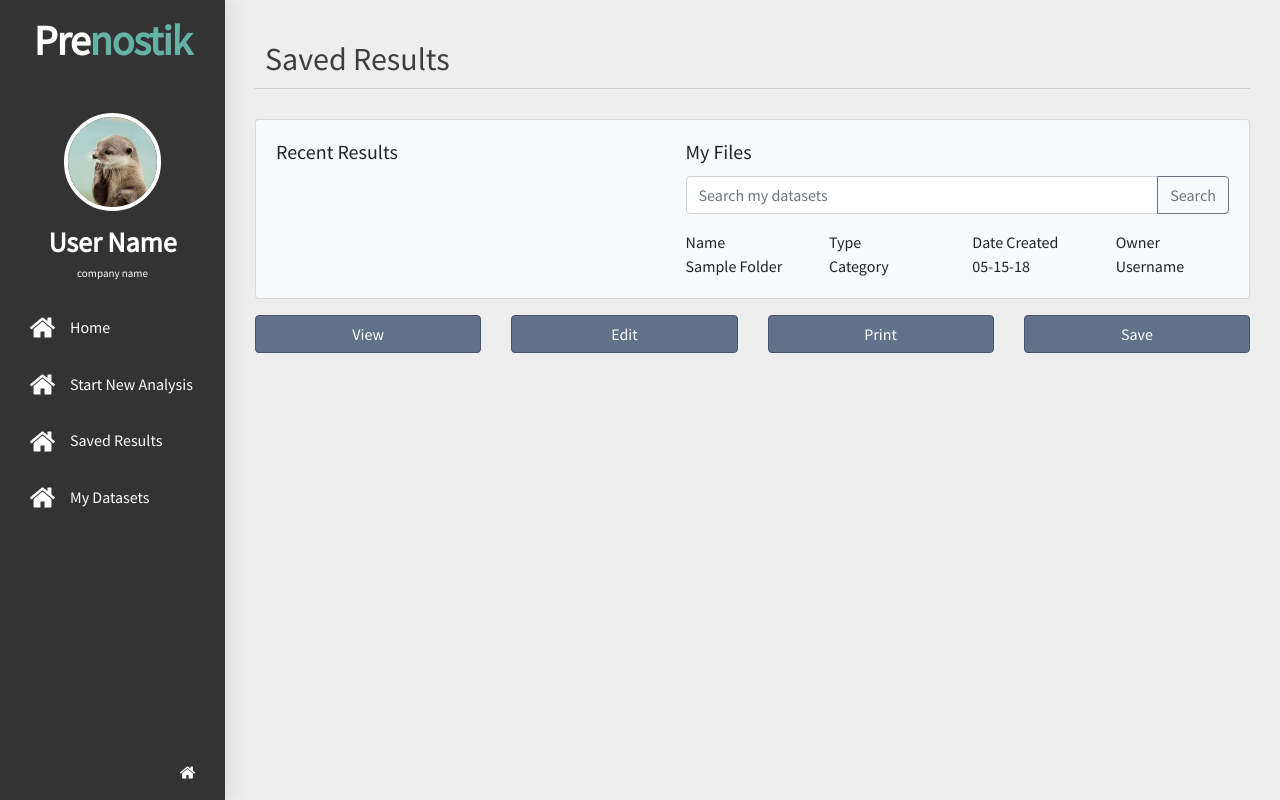
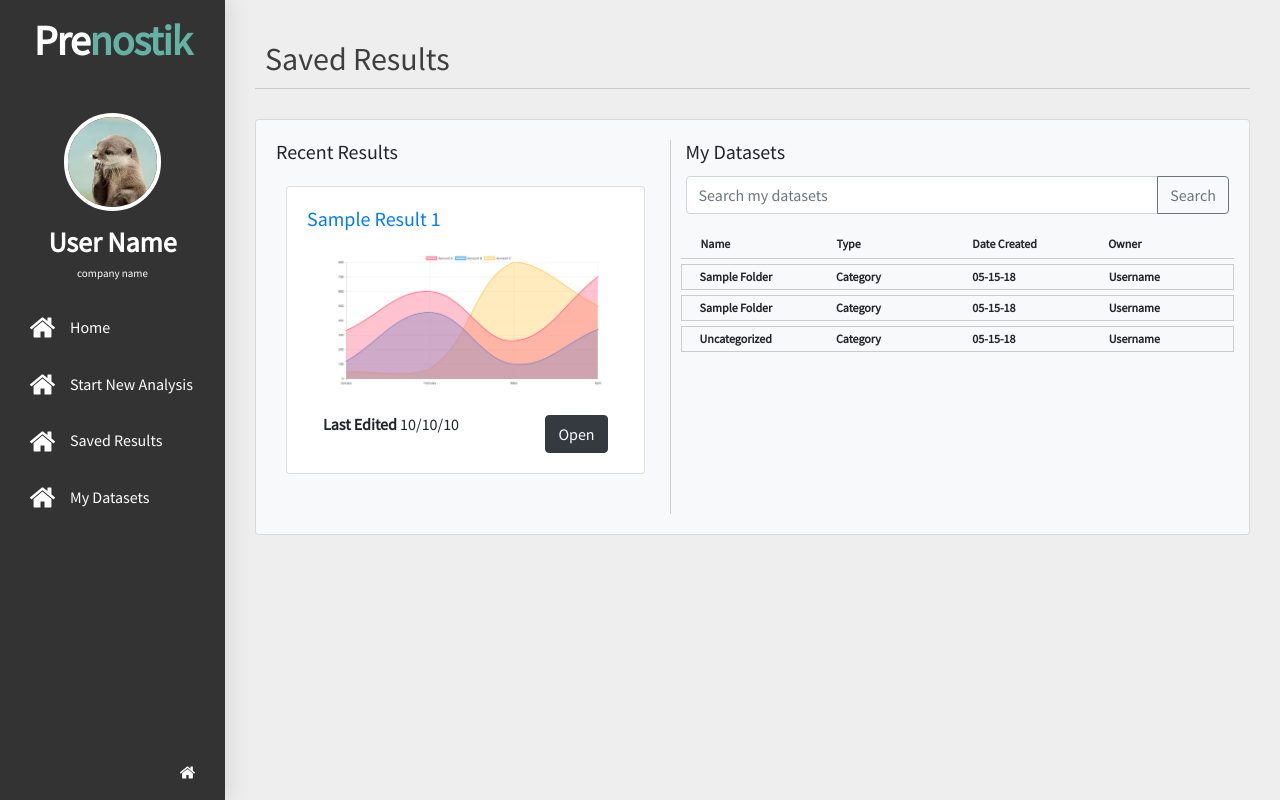
Before and after one commit to ryanae/prenostik, a React (Create React App) app: page /saved-results in a window 1280 px wide. Built offline with nearby package versions, Linux system fonts and the light colour scheme.

Commit message:
more updates to saved results page

```diff
--- a/src/pages/saved/savedResults.css
+++ b/src/pages/saved/savedResults.css
@@ -1,58 +1,39 @@
-.savedResults {
-
+#recent-results {
+    border-right: 1px solid #ccc;
 }
 
-#open-save-btn {
-
+.recent-entries {
+    padding: 10px;
+    font-size: 12px;
 }
 
-.btn-block button{
-    margin: 30px;
+#my-datasets {
+    font-size: 12px;
 }
 
-.btn-primary{
-
-    background-color: #617189!important;
-    border-color: #495466;
+.entries {
+    padding-left: 10px;
+    padding-right: 10px;
 }
 
-.panel{
-    background-color: #ffffff!important;
-    border-radius: 25px;
+#entry-labels {
+    font-weight: bold;
+    border-bottom: 1px solid #ccc;
+    padding: 5px;
 }
 
-#saved-heading {
-    text-align: left;
-    letter-spacing: 1px;
-    font-size: 2em;
-    font-family: inherit;
-    padding: 10px;
-    padding-left:25px;
-    margin-top: 20px;
+.entry-category {
+    margin-top: 5px;
+    padding: 3px;
+    font-weight: bold;
+    border: 1px solid #ccc;
 }
 
-.panel-body{
-    display: flex;
-    justify-content: space-between;
-    align-items: center;
-    padding: 20px;
+.entry-file {
+    padding-left: 3px;
 }
 
-.panel img {
-    width: 100%;
+.gray-bg {
+    background: #eee;
+    padding: 3px;
 }
-
-/*
-#last-edited-text{
-    position:absolute;
-    bottom: 10px;
-    padding: 10px;
-    padding-left: 25px;
-}
-
-#open-save-btn{
-    position: absolute;
-    bottom: 30px;
-    right: 10px;
-}
-*/
--- a/src/pages/saved/savedResults.js
+++ b/src/pages/saved/savedResults.js
@@ -28,6 +28,102 @@ class savedResults extends Component {
                 </div>
 
                 <div class="collapse" id="expanded-category-1">
+                    <div class="row entry-file gray-bg">
+                        <div class="col"> Sample File </div>
+                        <div class="col"> .csv File </div>
+                        <div class="col"> 01-03-18 </div>
+                        <div class="col"> Username </div>
+                    </div>
+
+                    <div class="row entry-file">
+                        <div class="col"> Sample File </div>
+                        <div class="col"> .csv File </div>
+                        <div class="col"> 01-03-18 </div>
+                        <div class="col"> Username </div>
+                    </div>
+
+                    <div class="row entry-file gray-bg">
+                        <div class="col"> Sample File </div>
+                        <div class="col"> .csv File </div>
+                        <div class="col"> 01-03-18 </div>
+                        <div class="col"> Username </div>
+                    </div>
+
+                    <div class="row entry-file">
+                        <div class="col"> Sample File </div>
+                        <div class="col"> .csv File </div>
+                        <div class="col"> 01-03-18 </div>
+                        <div class="col"> Username </div>
+                    </div>
+                </div>
+
+
+                <div class="row entry-category" data-toggle="collapse" href="#expanded-category-2">
+                    <div class="col"> Sample Folder </div>
+                    <div class="col"> Category </div>
+                    <div class="col"> 05-15-18 </div>
+                    <div class="col"> Username </div>
+                </div>
+
+                <div class="collapse" id="expanded-category-2">
+                    <div class="row entry-file gray-bg">
+                        <div class="col"> Sample File </div>
+                        <div class="col"> .csv File </div>
+                        <div class="col"> 01-03-18 </div>
+                        <div class="col"> Username </div>
+                    </div>
+
+                    <div class="row entry-file">
+                        <div class="col"> Sample File </div>
+                        <div class="col"> .csv File </div>
+                        <div class="col"> 01-03-18 </div>
+                        <div class="col"> Username </div>
+                    </div>
+                </div>
+
+                <div class="row entry-category" data-toggle="collapse" href="#expanded-category-3">
+                    <div class="col"> Uncategorized </div>
+                    <div class="col"> Category </div>
+                    <div class="col"> 05-15-18 </div>
+                    <div class="col"> Username </div>
+                </div>
+
+                <div class="collapse" id="expanded-category-3">
+                    <div class="row entry-file gray-bg">
+                        <div class="col"> Sample File </div>
+                        <div class="col"> .csv File </div>
+                        <div class="col"> 01-03-18 </div>
+                        <div class="col"> Username </div>
+                    </div>
+
+                    <div class="row entry-file">
+                        <div class="col"> Sample File </div>
+                        <div class="col"> .csv File </div>
+                        <div class="col"> 01-03-18 </div>
+                        <div class="col"> Username </div>
+                    </div>
+
+                    <div class="row entry-file gray-bg">
+                        <div class="col"> Sample File </div>
+                        <div class="col"> .csv File </div>
+                        <div class="col"> 01-03-18 </div>
+                        <div class="col"> Username </div>
+                    </div>
+
+                    <div class="row entry-file">
+                        <div class="col"> Sample File </div>
+                        <div class="col"> .csv File </div>
+                        <div class="col"> 01-03-18 </div>
+                        <div class="col"> Username </div>
+                    </div>
+
+                    <div class="row entry-file gray-bg">
+                        <div class="col"> Sample File </div>
+                        <div class="col"> .csv File </div>
+                        <div class="col"> 01-03-18 </div>
+                        <div class="col"> Username </div>
+                    </div>
+
                     <div class="row entry-file">
                         <div class="col"> Sample File </div>
                         <div class="col"> .csv File </div>
@@ -47,12 +143,22 @@ class savedResults extends Component {
                 <div class="card bg-light mb-3">
                     <div class="card-body">
                         <div class="row">
-                            <div class="col-5">
+                            <div class="col-5" id="recent-results">
                                 <h5 class="card-title">Recent Results</h5>
+                                    <div class="recent-entries">
+                                        <div class="card home-card">
+                                            <div class="card-body home-card-body">
+                                                <NavLink to ="/analysis/result"> <h5 class="card-title home-card-title">Sample Result 1</h5> </NavLink>
+                                                <img class="m-1 embed-responsive" src={sample}></img>
+                                                <p class="h6 m-3"><strong>Last Edited</strong> 10/10/10 <NavLink to ="/analysis/result">
+                                        <button type="button" class="home-card-btn btn btn-dark float-right">Open</button> </NavLink> </p>
+                                            </div>
+                                        </div>
+                                    </div>
 
                             </div>
-                            <div class="col-7">
-                                <h5 class="card-title">My Files</h5>
+                            <div class="col-7" id="my-datasets">
+                                <h5 class="card-title">My Datasets</h5>
                                     <div class="input-group mb-3">
                                         <input type="text" class="form-control" placeholder="Search my datasets" aria-label="Search my datasets" aria-describedby="basic-addon2" />
                                         <div class="input-group-append">
@@ -65,50 +171,13 @@ class savedResults extends Component {
                     </div>
                 </div>
 
-                <div class="row">
-                    <div class="col">
-                    <button type="button" class="btn btn-primary btn-block" id="save-result-btn">View</button>
-                    </div>
 
-                    <div class="col">
-                    <button type="button" class="btn btn-primary btn-block" id="save-result-btn">Edit</button>
-                    </div>
-
-                    <div class="col">
-                    <button type="button" class="btn btn-primary btn-block hidden-print" id="save-result-btn" onclick="printfunction()"><span class="glyphicon glyphicon-print" aria-hidden="true"></span> Print</button>
-                    </div>
-
-                    <div class="col">
-                    <button type="button" class="btn btn-primary btn-block"  id="save-result-btn" data-toggle="modal" data-target="#SaveModal" >Save</button>
-                    </div>
-                </div>
-
-                <div class="modal fade" id="SaveModal" tabindex="-1" role="dialog" aria-labelledby="SaveModalCenterTitle" aria-hidden="true">
-                    <div class="modal-dialog modal-dialog-centered" role="document">
-                        <div class="modal-content">
-                            <div class="modal-header">
-                                <h5 class="modal-title" id="SaveModalTitle">Save Result</h5>
-                                    <button type="button" class="close" data-dismiss="modal" aria-label="Close">
-                                    <span aria-hidden="true">&times;</span>
-                                    </button>
-                            </div>
-                            <div class="modal-body">
-                                Where would you like to save?
-                            </div>
-                            <div class="modal-footer">
-                                <button type="button" class="btn btn-secondary" data-dismiss="modal">Close</button>
-                                <button type="button" class="btn btn-primary">Save changes</button>
-                            </div>
-                        </div>
-                    </div>
-                    </div>
                 </div>
         )
     }
 
 }
 
-function printfunction(){
-    window.print();
-}
+
+
 export default savedResults;
```
